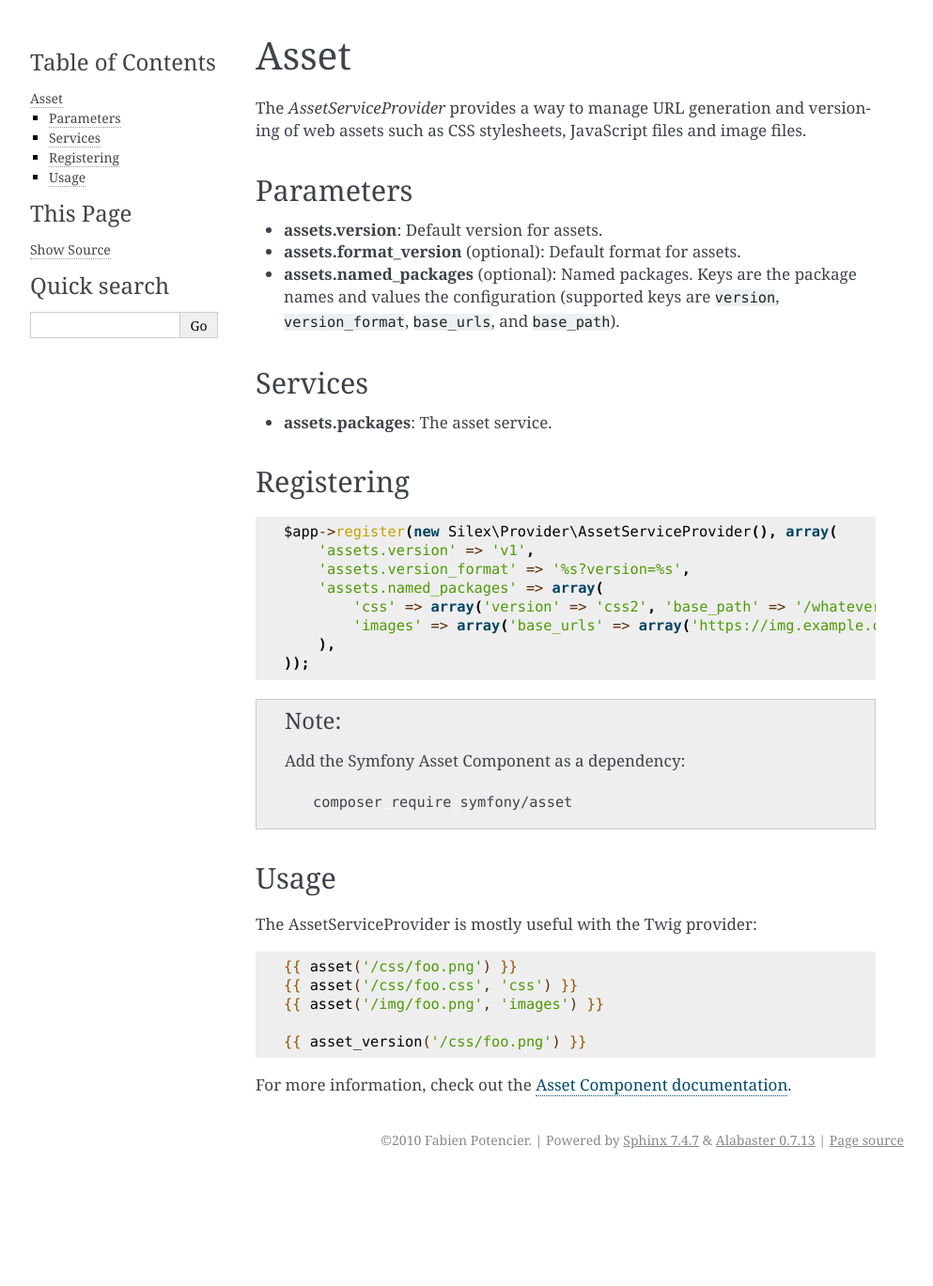
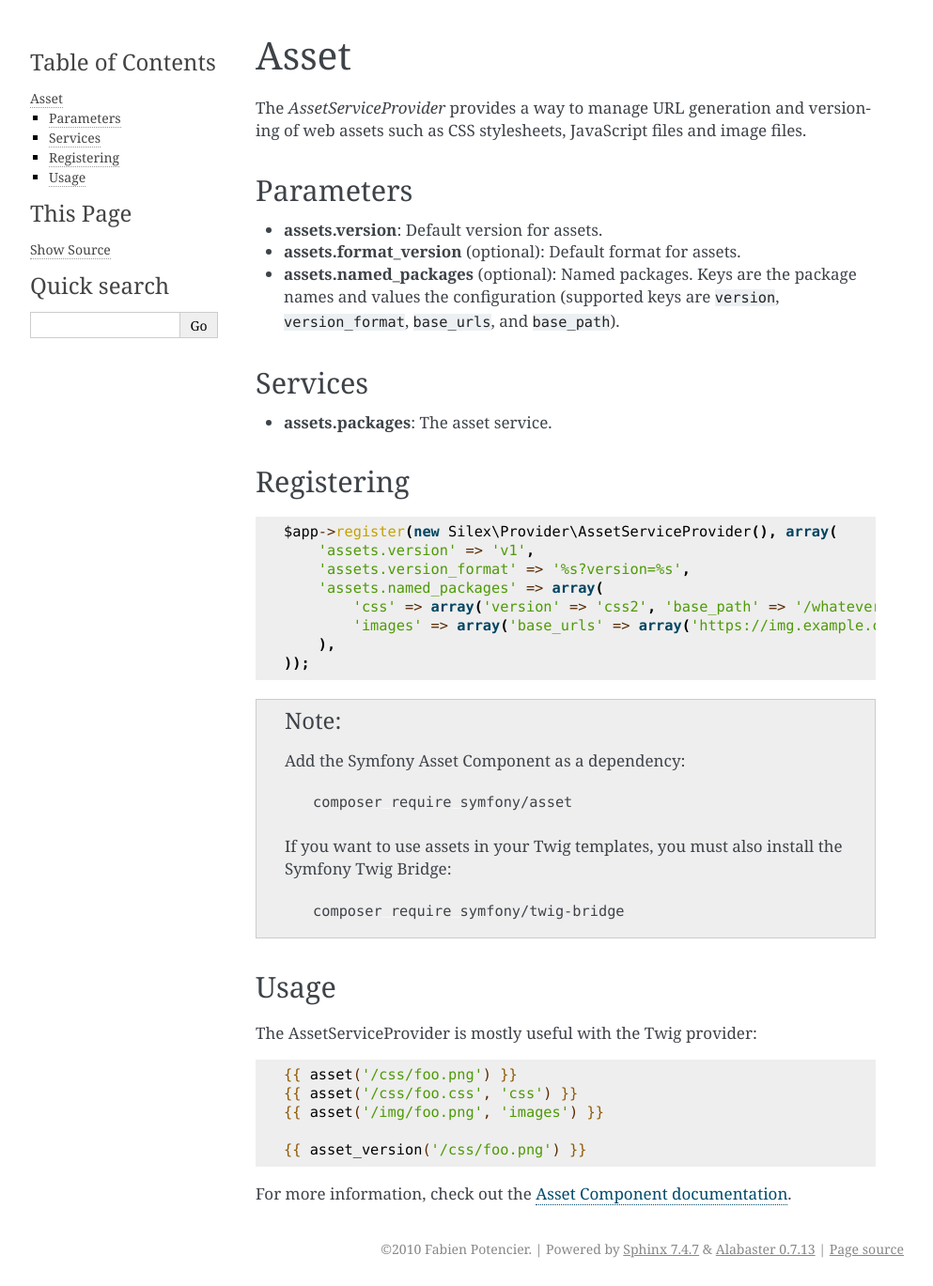
Before and after one commit to silexphp/Silex, a Sphinx documentation site: the page built from doc/providers/asset.rst, in a window 1280 px wide. Shown: the whole page at 94% size, without its empty margins (148-1141 px from the left). Built offline with Sphinx 7.4.7, drawn with Linux system fonts in a browser that asks for light colours; before the commit the page ends 1253 px from its top, so only the background shows below that.

Commit message:
Add Symfony Twig Brigde installation in asset doc

```diff
--- a/doc/providers/asset.rst
+++ b/doc/providers/asset.rst
@@ -43,6 +43,13 @@ Registering
 
         composer require symfony/asset
 
+    If you want to use assets in your Twig templates, you must also install the
+    Symfony Twig Bridge:
+
+    .. code-block:: bash
+
+        composer require symfony/twig-bridge
+
 Usage
 -----
 
```
